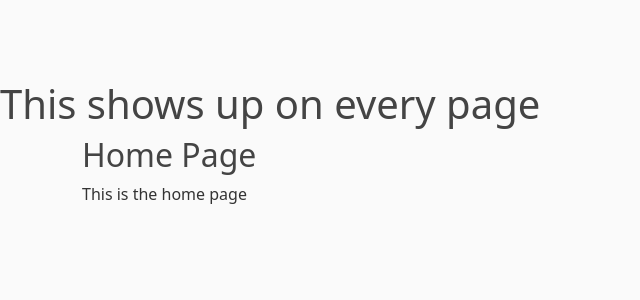
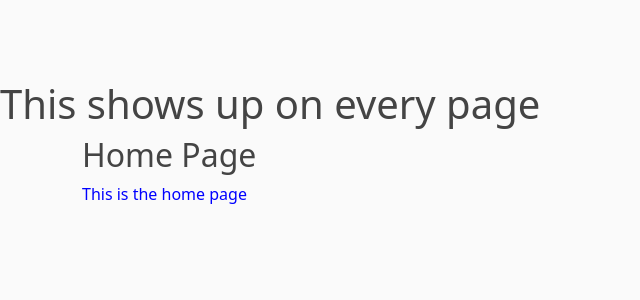
Before and after one commit to eddeh17963/registration, a Flask app: page /home in a window 1280 px wide. Shown: the top 300 px of the page, without its empty margins (0-640 px from the left). Run offline with Flask 3, Linux system fonts and the light colour scheme.

Commit message:
made color change to one line

```diff
--- a/static/main.css
+++ b/static/main.css
@@ -78,3 +78,7 @@ a.article-title:hover {
 .account-heading {
   font-size: 2.5rem;
 }
+
+.testt {
+  color: blue;
+}
--- a/templates/home.html
+++ b/templates/home.html
@@ -1,5 +1,5 @@
 {% extends "layout.html" %}
 {% block content %}
     <h2>{{ subtitle }}</h2>
-    <p>{{ text }}</p>
+    <p class='testt'>{{ text }}</p>
 {% endblock content %}
```
